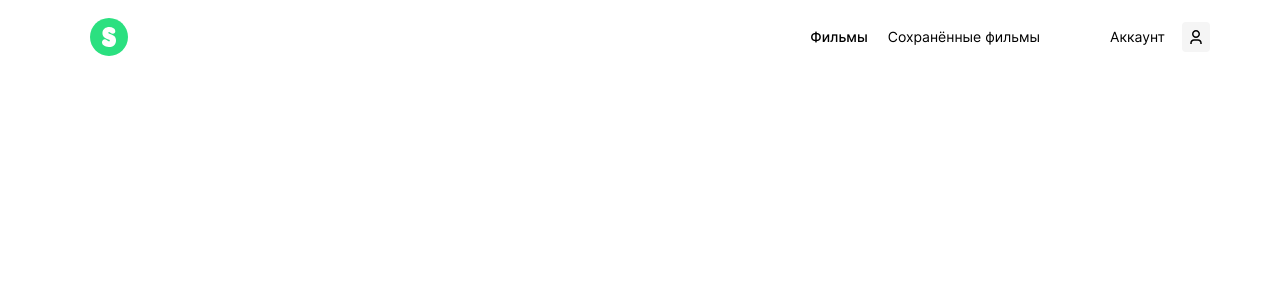
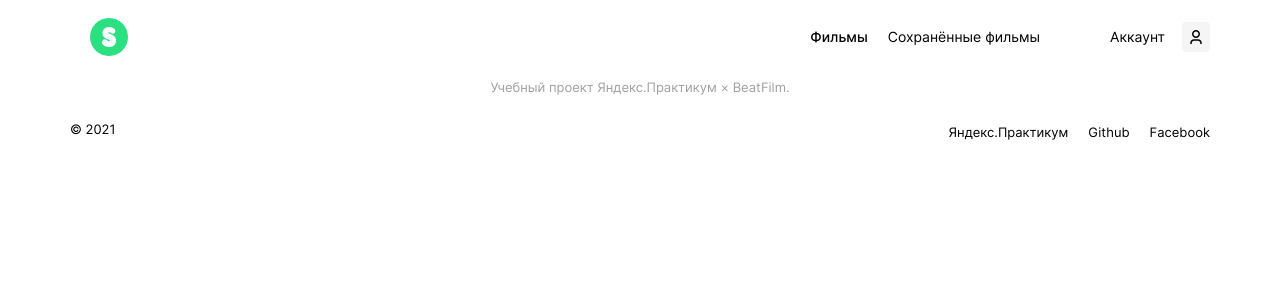
Before and after one commit to githubashto/movies-explorer-frontend, a React (Create React App) app: page /movies in a window 1280 px wide. Shown: the top 300 px of the page. Built offline with nearby package versions, Linux system fonts and the light colour scheme.

Commit message:
feat: добавить подвал

```diff
--- a/src/components/AboutMe/AboutMe.css
+++ b/src/components/AboutMe/AboutMe.css
@@ -49,6 +49,7 @@
 .aboutme__social {
   position: absolute;
   bottom: 0;
+  padding: 0;
 }
 
 .aboutme__social-link {
@@ -84,6 +85,7 @@
 .aboutme__links {
   display: flex;
   flex-direction: column;
+  padding: 0;
 }
 
 
--- a/src/components/AboutMe/AboutMe.js
+++ b/src/components/AboutMe/AboutMe.js
@@ -12,21 +12,21 @@ function AboutMe() {
           <p className="aboutme__subtitle">Фронтенд-разработчик, 37 лет</p>
           <p className="aboutme__text">Я родился в Шверине, живу в Иркутске, закончил восточный факультет БГУ.
 Я люблю слушать музыку, а ещё увлекаюсь чтением. Недавно начал кодить. С 2015 года работал асессором в компании «Яндекс».</p>
-          <div className="aboutme__social">
+          <ul className="aboutme__social">
             <a className="aboutme__social-link" href="https://www.facebook.com/nikolay.astakhayev">Facebook</a>
             <a className="aboutme__social-link" href="https://github.com/githubashto">Github</a>
-          </div>
+          </ul>
         </div>
       <img className="aboutme__portrait" src={portrait} alt="Николай Астахаев" />
       </article>
 
       <div className="aboutme__portfolio section__wide-element">
         <h4 className="aboutme__portfolio-title">Портфолио</h4>
-        <div className="aboutme__links">
+        <ul className="aboutme__links">
           <a className="aboutme__link" href="https://github.com/githubashto/how-to-learn"><span className="aboutme__linktext">Статичный сайт</span><span className="aboutme__linkarrow">↗</span></a>
           <a className="aboutme__link" href="https://githubashto.github.io/russian-travel/"><span className="aboutme__linktext">Адаптивный сайт</span><span className="aboutme__linkarrow">↗</span></a>
           <a className="aboutme__link" href="https://nutag.nomoredomains.club/"><span className="aboutme__linktext">Одностраничное приложение</span><span className="aboutme__linkarrow">↗</span></a>
-        </div>
+        </ul>
       </div>
 
     </section>
--- a/src/components/Footer/Footer.css
+++ b/src/components/Footer/Footer.css
@@ -1,38 +1,39 @@
-.App {
-  text-align: center;
+.footer {
+  background: #fff;
 }
 
-.App-logo {
-  height: 40vmin;
-  pointer-events: none;
+.footer__credits {
+  font-family: 'Inter', Arial, sans-serif;
+  font-style: normal;
+  font-weight: normal;
+  font-size: 13px;
+  line-height: 16px;
+  text-align: center;
+  color: #a0a0a0;
+  margin-top: 79px;
 }
 
-@media (prefers-reduced-motion: no-preference) {
-  .App-logo {
-    animation: App-logo-spin infinite 20s linear;
-  }
+.footer__text {
+  font-family: 'Inter', Arial, sans-serif;
+  font-style: normal;
+  font-weight: normal;
+  font-size: 13px;
+  line-height: 16px;
+  color: #000;
 }
 
-.App-header {
-  background-color: #282c34;
-  min-height: 100vh;
+.footer__links {
   display: flex;
-  flex-direction: column;
-  align-items: center;
-  justify-content: center;
-  font-size: calc(10px + 2vmin);
-  color: white;
+  gap: 20px;
 }
 
-.App-link {
-  color: #61dafb;
+.footer__link {
+  font-family: 'Inter', Arial, sans-serif;
+  font-style: normal;
+  font-weight: normal;
+  font-size: 13px;
+  line-height: 16px;
+  text-align: right;
+  color: #000;
+  text-decoration: none;
 }
-
-@keyframes App-logo-spin {
-  from {
-    transform: rotate(0deg);
-  }
-  to {
-    transform: rotate(360deg);
-  }
-}
--- a/src/components/Footer/Footer.js
+++ b/src/components/Footer/Footer.js
@@ -2,9 +2,18 @@ import './Footer.css';
 import React from 'react';
 
 function Footer() {
+  const year = new Date().getFullYear();
   return (
-    <footer>
-
+    <footer className="footer section">
+      <p className="footer__credits">Учебный проект Яндекс.Практикум × BeatFilm.</p>
+      <div className="block section__wide-element">
+        <p className="footer__text">© 2021 {year > 2021 && `— ${year}`}</p>
+        <ul className="footer__links">
+          <a className="footer__link" href="https://practicum.yandex.ru/web/">Яндекс.Практикум</a>
+          <a className="footer__link" href="https://github.com/githubashto">Github</a>
+          <a className="footer__link" href="https://www.facebook.com/nikolay.astakhayev">Facebook</a>
+        </ul>
+      </div>
     </footer>
   );
 }
--- a/src/components/Header/Header.css
+++ b/src/components/Header/Header.css
@@ -5,7 +5,6 @@
   position: absolute;
   display: flex;
   flex-direction: row;
-  justify-content: space-between;
   align-items: center;
   z-index: 1;
 }
--- a/src/index.css
+++ b/src/index.css
@@ -8,10 +8,9 @@
 
 
 .block {
-    width: 100%;
-    max-width: 1280px;
     display: flex;
     flex-direction: row;
+    justify-content: space-between;
 }
 
 .section {
```
